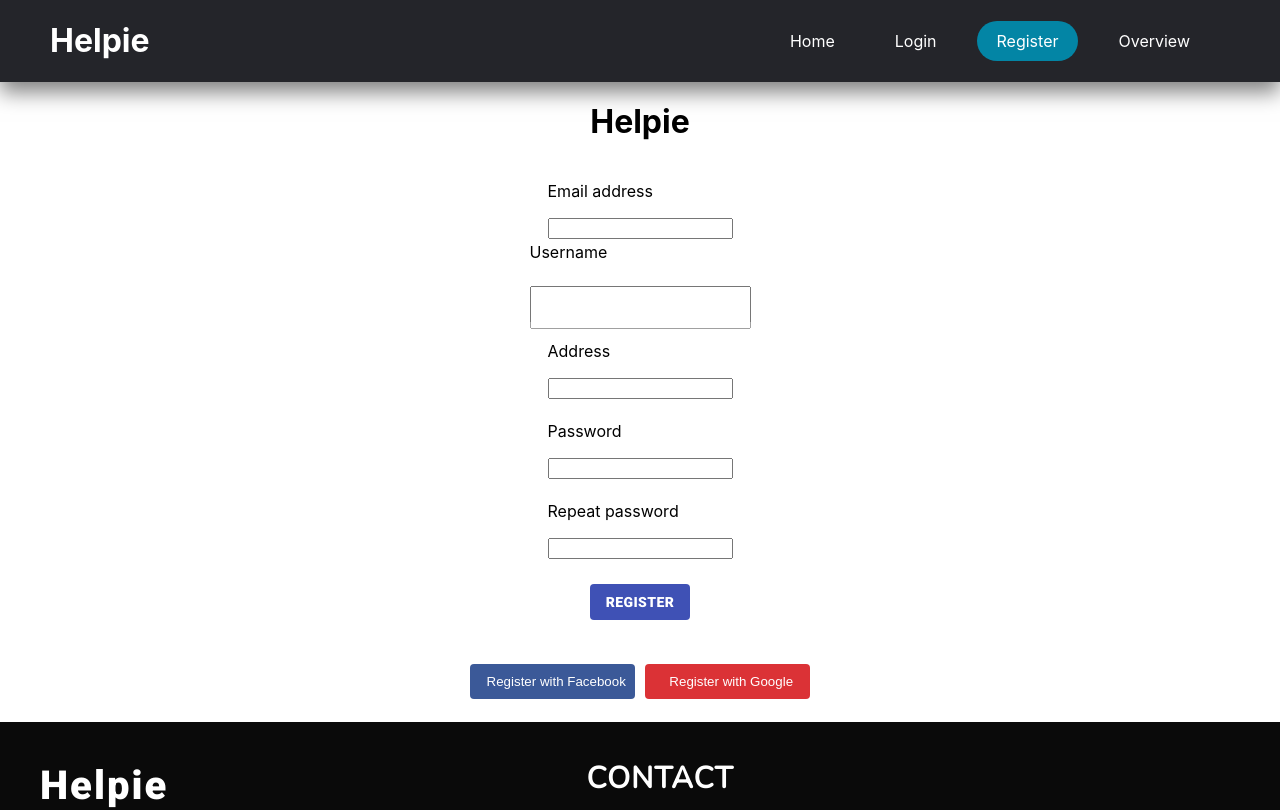
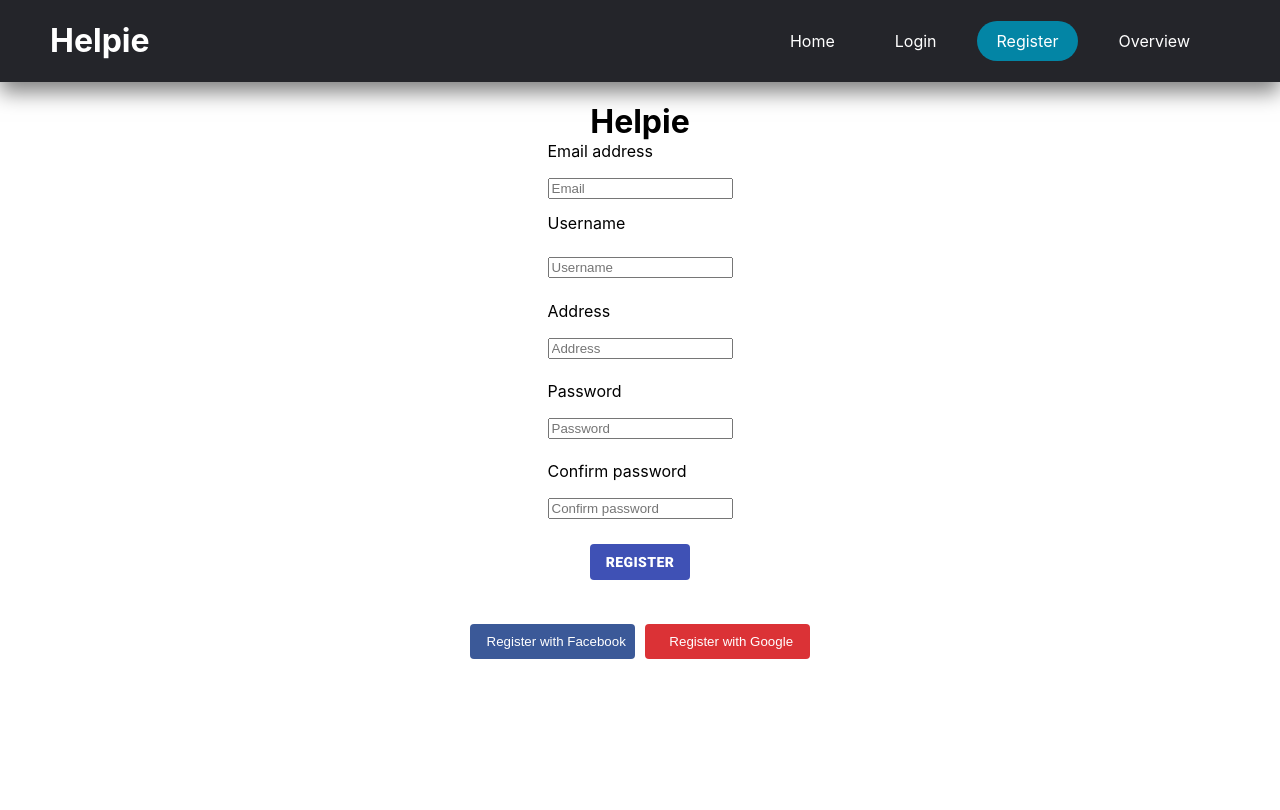
Before and after one commit to cristibctr/FrontEnd-Team2, a React (Create React App) app: page /register in a window 1280 px wide. Shown: the top 810 px of the page. Built offline with nearby package versions, Linux system fonts and the light colour scheme.

Commit message:
Updated register page

```diff
--- a/src/Register.js
+++ b/src/Register.js
@@ -9,7 +9,6 @@
         width: 10%
     }
 `
-
 const BtnFacebook = styled.button`
     width: 165px;
     height:35px;
@@ -20,7 +19,6 @@
     text-align: center;
     margin:5px;
     display: inline-block;
-
     &:hover{
         background: #3b5998;
         opacity: 0.6;
@@ -35,61 +33,121 @@
     color:white;
     border:0px transparent;
     text-align: center;
-
     &:hover{
         background: #3b5998;
         opacity: 0.6;
     }
 `
 export default class Register extends Component {
+    constructor(props) {
+        super(props);
+
+        this.state = {
+          email: "",
+          username: "",
+          address: "",
+          password: "",
+          passwordConfirm: "",
+          registerErrors: ""
+        };
+
+        this.handleSubmit = this.handleSubmit.bind(this);
+        this.handleChange = this.handleChange.bind(this);
+      }
+
+      handleChange(event) {
+        this.setState({
+          [event.target.name]: event.target.value
+        });
+      }
+
+      handleSubmit(event) {
+        const { email, username, address, password, passwordConfirm } = this.state;
+      }
+
     render() {
         return (
-            <form>
-                <style></style>
-                <div className="center">
-                    <div className="logoContainer" style={{marginLeft: 0}}>
+            <div className="body">
+            <div className="center" id="logo">
+               <div>
                  <Logo name="Helpie" />
                </div>
              </div>
-                <div className="col-md-3 center field">
+             <div className="center">
+               <form onSubmit={this.handleSubmit}>
+               <div className="center">
                 <label>
                   <p>Email address</p>
-                        <input type="email" />
+                  <input
+                    type="email"
+                    name="email"
+                    placeholder="Email"
+                    value={this.state.email}
+                    onChange={this.handleChange}
+                    required
+                  />
                 </label>
               </div>
-                <div className="col-md-3 center field">
+              <div className="center">
                 <label>
-
                   <p>Username</p>
-                        <input type="text" />
+                  <input
+                    type="text"
+                    name="username"
+                    placeholder="Username"
+                    value={this.state.username}
+                    onChange={this.handleChange}
+                    required
+                  />
                 </label>
               </div>
-                <div className="col-md-3 center field">
+              <div className="center">
                 <label>
                   <p>Address</p>
-                        <input type="address" />
+                  <input
+                    type="address"
+                    name="address"
+                    placeholder="Address"
+                    value={this.state.address}
+                    onChange={this.handleChange}
+                    required
+                  />
                 </label>
               </div>
-                <div className="col-md-3 center field">
+              <div className="center">
                 <label>
                   <p>Password</p>
-                        <input type="password" />
+                  <input
+                    type="password"
+                    name="password"
+                    placeholder="Password"
+                    value={this.state.password}
+                    onChange={this.handleChange}
+                    required
+                  />
                 </label>
               </div>
-                <div className="col-md-3 center field">
+              <div className="center">
                 <label>
-                        <p>Repeat password</p>
-                        <input type="password" />
+                  <p>Confirm password</p>
+                  <input
+                    type="password"
+                    name="passwordConfirm"
+                    placeholder="Confirm password"
+                    value={this.state.passwordConfirm}
+                    onChange={this.handleChange}
+                    required
+                  />
                 </label>
               </div>
 
-                <div className="col-md-3 center">
-                    <Button variant="contained" color="primary" disableElevation>
+                <div className="center">
+                    <Button type="submit" variant="contained" color="primary" disableElevation>
                         Register
                     </Button>
                 </div>
-                <div className="col-md-3 center">
-                    <div style={{ display: 'flex', flexWrap: 'wrap' }} >
+                <div className="center">
+                <div className="fb">
                   <Wrapper>
                     <BtnFacebook>
                       &nbsp;&nbsp;Register with Facebook
@@ -100,6 +158,8 @@
                   </Wrapper>
                 </div></div>
                 </form>
+                </div>
+        </div>
         );
     }
 }
--- a/src/styles/Register.css
+++ b/src/styles/Register.css
@@ -10,3 +10,21 @@
   background-color: rgba(255, 255, 255, 0.45);
   box-shadow: 0px 4px 20px 0px rgba(0, 0, 0, 0.05);
 }
+.fb {
+  display: flex;
+  flex-wrap: wrap;
+}
+.body{
+  display: grid;
+  grid-template-rows: 35% 65%;
+  height: 100vh;
+}
+#logo{
+  margin-left: 0;
+}
+input[type=text] {
+  width: 100%;
+  padding: 1px 2px;
+  margin: 8px 0;
+  box-sizing: border-box;
+}
```
Lines whose indentation alone changed are shown as unchanged.
